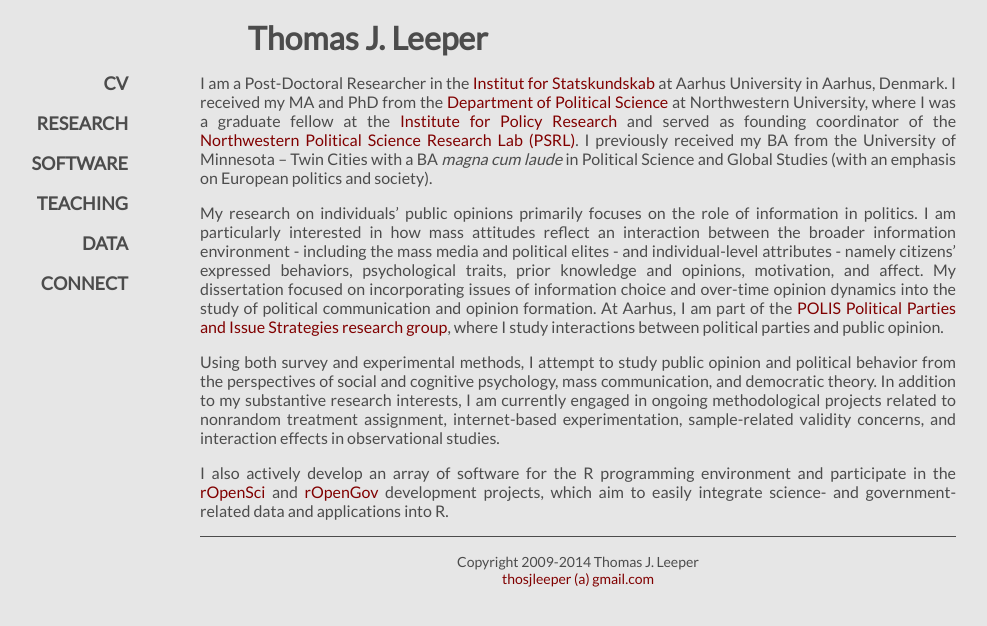
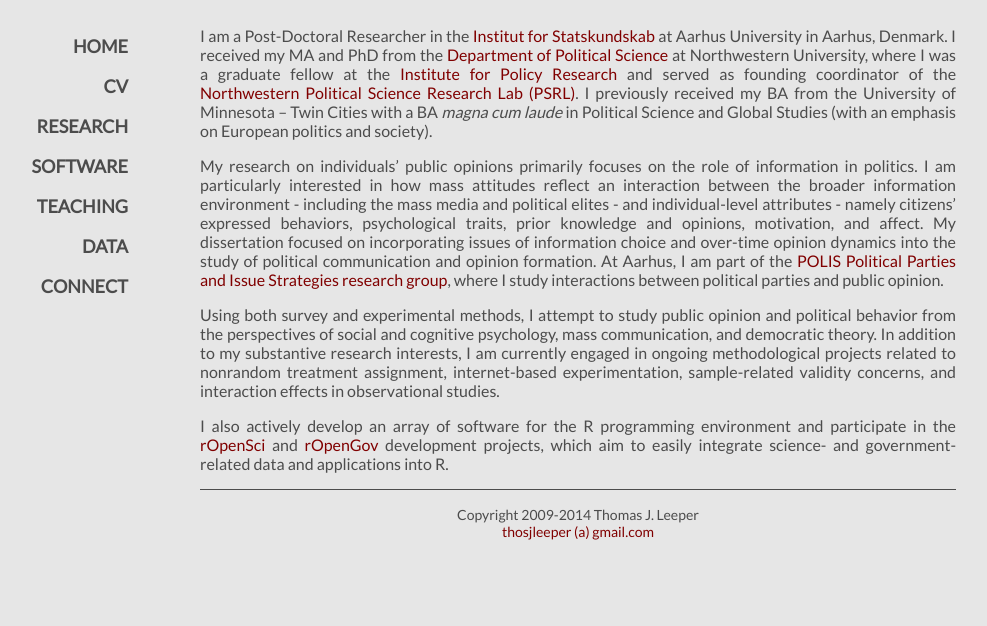
Before and after one commit to leeper/leeper.github.io, a Jekyll site: the page built from index.md, in a window 1280 px wide. Shown: the top 626 px of the page, without its empty margins (62-1049 px from the left). Built offline with Jekyll 4.4.1, drawn with Linux system fonts in a browser that asks for light colours.

Commit message:
header css

```diff
--- a/_layouts/default.html
+++ b/_layouts/default.html
@@ -13,9 +13,10 @@
 	</script>
 </head>
 <body onload="printDate()">
-  <header><a href="http://www.thomasleeper.com">Thomas J. Leeper</a></header>
+  <!--<header><a href="http://www.thomasleeper.com">Thomas J. Leeper</a></header>-->
   <nav>
-  	<a href="http://leeper.github.io/cv/cv.pdf">CV</a>
+  	<a href="http://www.thomasleeper.com">Home</a>
+    <a href="http://leeper.github.io/cv/cv.pdf">CV</a>
   	<a href="http://leeper.github.io/research.html">Research</a>
   	<a href="http://leeper.github.io/software.html">Software</a>
   	<a href="http://leeper.github.io/teaching.html">Teaching</a>
```
